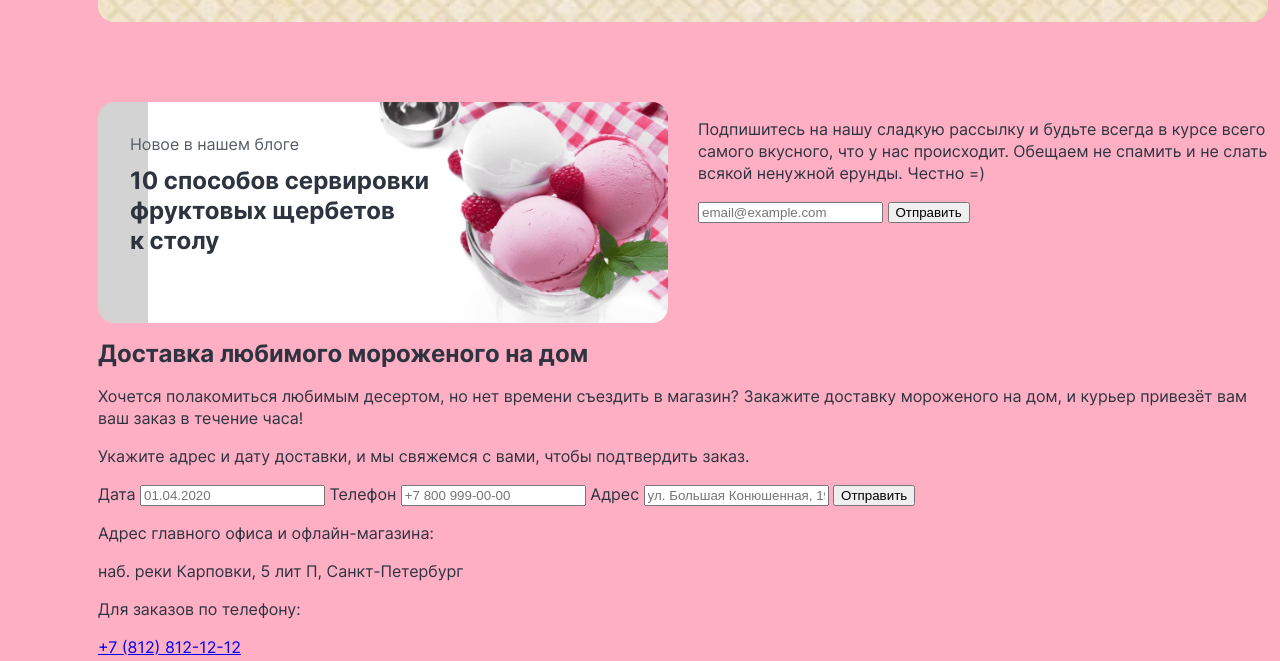
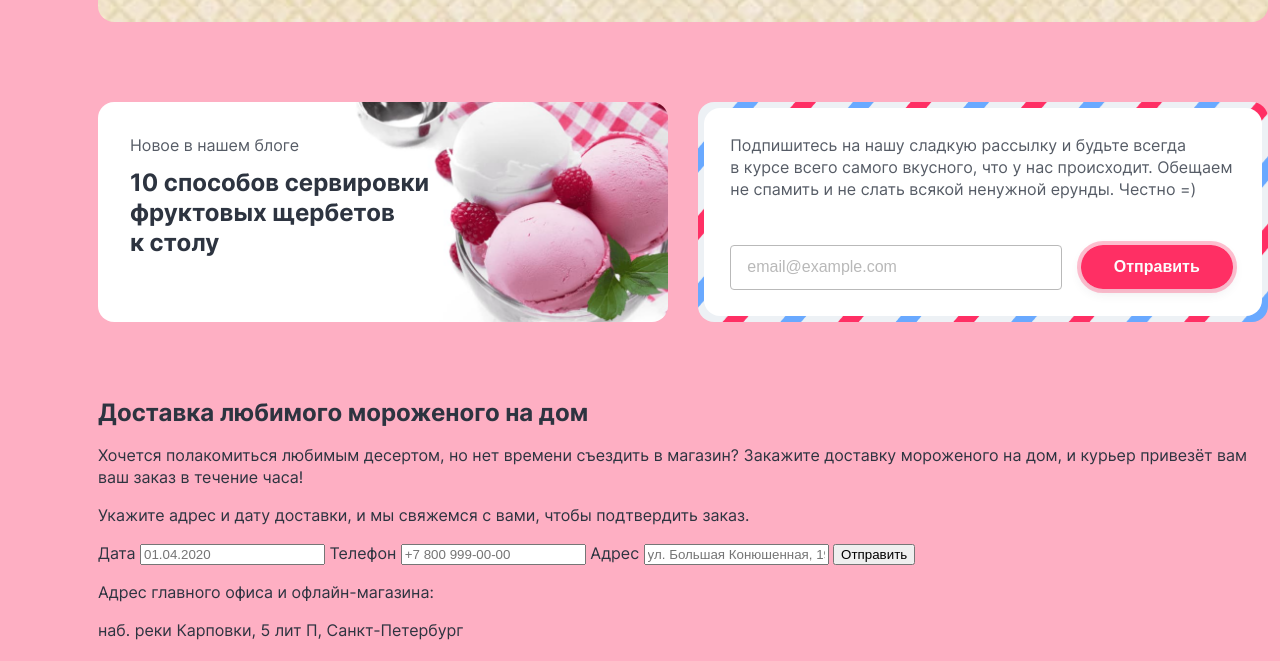
Before and after one commit to Kat-girl/gllacy, a plain HTML site: page index.html in a window 1280 px wide. Shown: the part 2018-2679 px from the top of the page. Drawn offline with Linux system fonts and the light colour scheme.

Commit message:
стилизация секции news, проверка по pixel perfect

```diff
--- a/index.html
+++ b/index.html
@@ -218,13 +218,15 @@
             <a class="news__link" href="#" target="_blank">10 способов сервировки фруктовых щербетов <br> к столу</a>
           </article>
           <section class="newsletter">
-            <h3 class="visually-hidden">Подпишитесь на нашу рассылку</h3>
-            <p class="newsletter__description">Подпишитесь на нашу сладкую рассылку и будьте всегда
-            в курсе всего самого вкусного, что у нас происходит. Обещаем не спамить и не слать всякой ненужной ерунды. Честно =)</p>
-            <form action="https://echo.htmlacademy.ru/" method="post" class="newsletter__form">
-              <input type="email" name="email" placeholder="email@example.com">
-              <button type="submit">Отправить</button>
-            </form>
+            <div class="newsletter__content">
+              <h3 class="visually-hidden">Подпишитесь на нашу рассылку</h3>
+              <p class="newsletter__description">Подпишитесь на нашу сладкую рассылку и будьте всегда <br>
+              в курсе всего самого вкусного, что у нас происходит. Обещаем не спамить и не слать всякой ненужной ерунды. Честно =)</p>
+              <form class="newsletter__form form" action="https://echo.htmlacademy.ru/" method="post">
+                <input class="form__input newsletter__input" type="email" name="email" placeholder="email@example.com">
+                <button class=" button button--extra" type="submit">Отправить</button>
+              </form>
+            </div>
           </section>
         </div>
         <section class="delivery">
--- a/style/style.css
+++ b/style/style.css
@@ -60,12 +60,20 @@ body {
   font-size: 16px;
   font-weight: 700;
   line-height: 20px;
+  box-shadow: 0 4px 12px 0 rgba(45, 52, 64, 0.1);
 }
 
 .button--primary {
   outline: 4px solid rgba(252, 252, 252, 0.4);
   background-color: #fcfcfc;
-  box-shadow: 0 4px 12px 0 rgba(45, 52, 64, 0.1);
+  color: #2d3440;
+}
+
+.button--extra {
+  border-radius: 26px;
+  outline: 4px solid rgba(255, 47, 100, 0.3);
+  background-color: #ff2f64;
+  color: #fcfcfc;
 }
 
 .header {
@@ -541,21 +549,22 @@ body {
 .newsletter-container {
   display: flex;
   gap: 30px;
+  margin-bottom: 80px;
 }
 
 .news {
-  width: 570px;
+  width: 580px;
   border-radius: 16px;
-  background: #d3d3d3 url("../img/set-up.jpg") no-repeat bottom -75px right -50px;
-  background-size: cover;
+  background: #d3d3d3 url("../img/set-up.jpg") no-repeat bottom -113px right -78px;
+  background-size: 115%;
   color: #2d3440;
-  padding: 32px 235px 67px 32px;
+  padding: 33px 100px 32px 32px;
   box-sizing: border-box;
 }
 
 .news__title {
   margin: 0;
-  margin-bottom: 12px;
+  margin-bottom: 13px;
   color: #565c66;
   font-size: 16px;
   font-weight: 400;
@@ -572,4 +581,43 @@ body {
 
 .newsletter {
   width: 570px;
+  background: #ffffff url("../img/post-background.png") center center;
+  border-radius: 16px;
+  padding: 6px;
+  color: #565c66;
 }
+
+.newsletter__content {
+  background-color: #ffffff;
+  color: #565c66;
+  padding: 26px;
+  border-radius: 16px;
+}
+
+.newsletter__description {
+  margin: 0;
+  margin-bottom: 45px;
+  font-size: 16px;
+  font-weight: 400;
+  line-height: 22px;
+}
+
+.form__input {
+  border-radius: 4px;
+  border: 1px solid #b9b9b9;
+  background-color: #ffffff;
+  padding: 14px 16px;
+  box-sizing: border-box;
+}
+
+.form__input::placeholder {
+  color: #b9b9b9;
+  font-size: 16px;
+  font-weight: 400;
+  line-height: 20px;
+}
+
+.newsletter__input {
+  width: 332px;
+  margin-right: 14px;
+}
```
Also changed, not shown: img/post-background.png (added).
